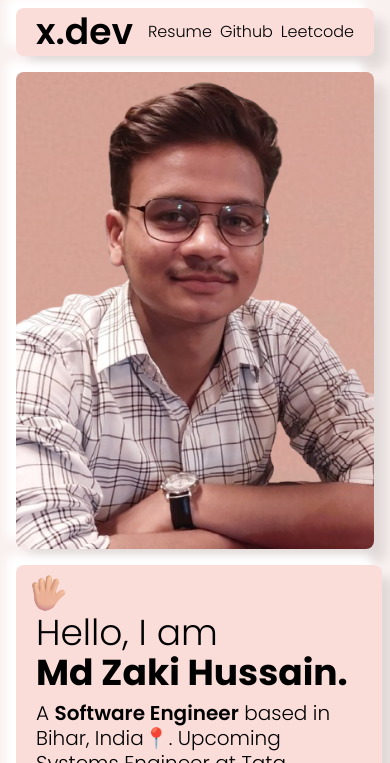
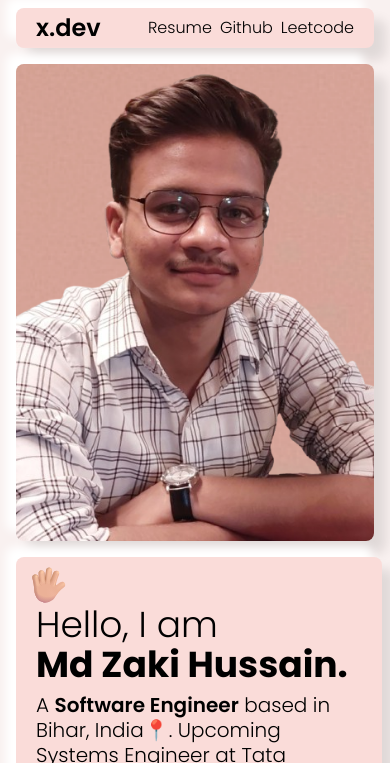
Before and after one commit to professorx2001/Bento-Portfolio, a website: page src/index.html in a window 390 px wide. Shown: the top 763 px of the page. Drawn offline with Linux system fonts and the light colour scheme.

Commit message:
making x.dev responsive in navbar

```diff
--- a/src/index.html
+++ b/src/index.html
@@ -20,7 +20,7 @@
         <nav
           class="flex flex-row justify-between px-5 py-1 items-center rounded-lg"
         >
-          <h2 class="text-4xl font-semibold">x.dev</h2>
+          <h2 class="text-2xl sm:text-4xl font-semibold">x.dev</h2>
 
           <ul class="flex flex-row space-x-2 h-max items-center">
             <li><a href="#">Resume</a></li>
```
Also changed, not shown: src/output.css.
